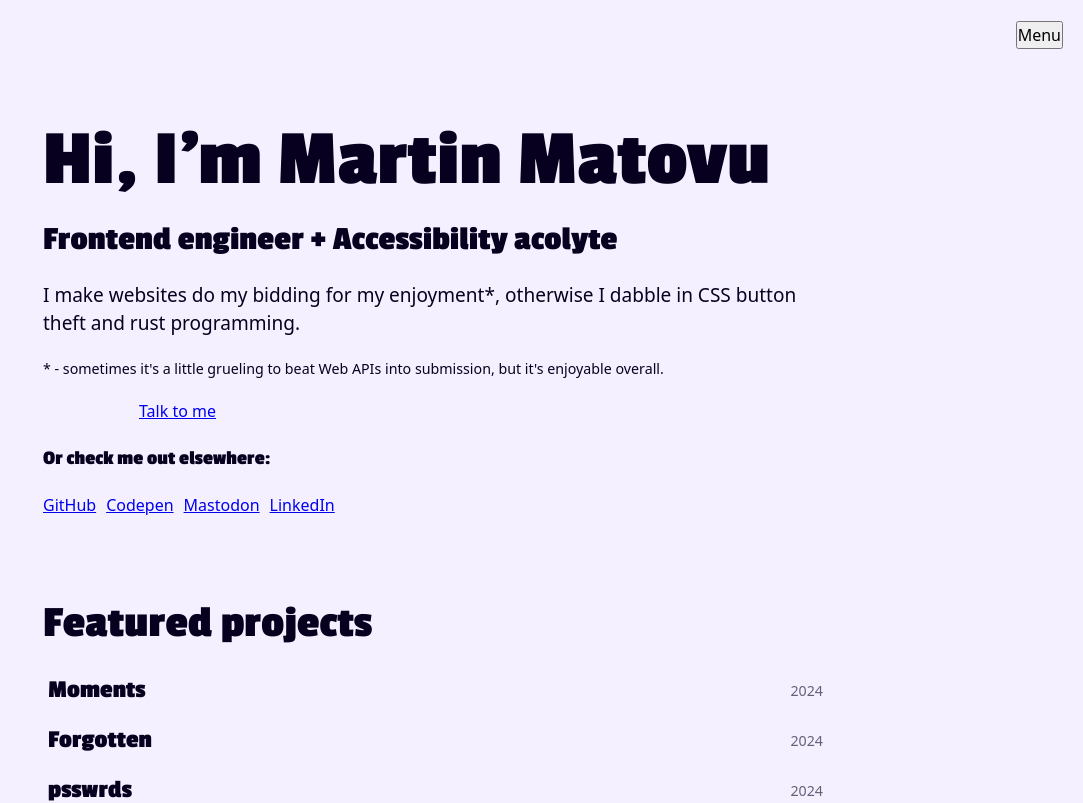
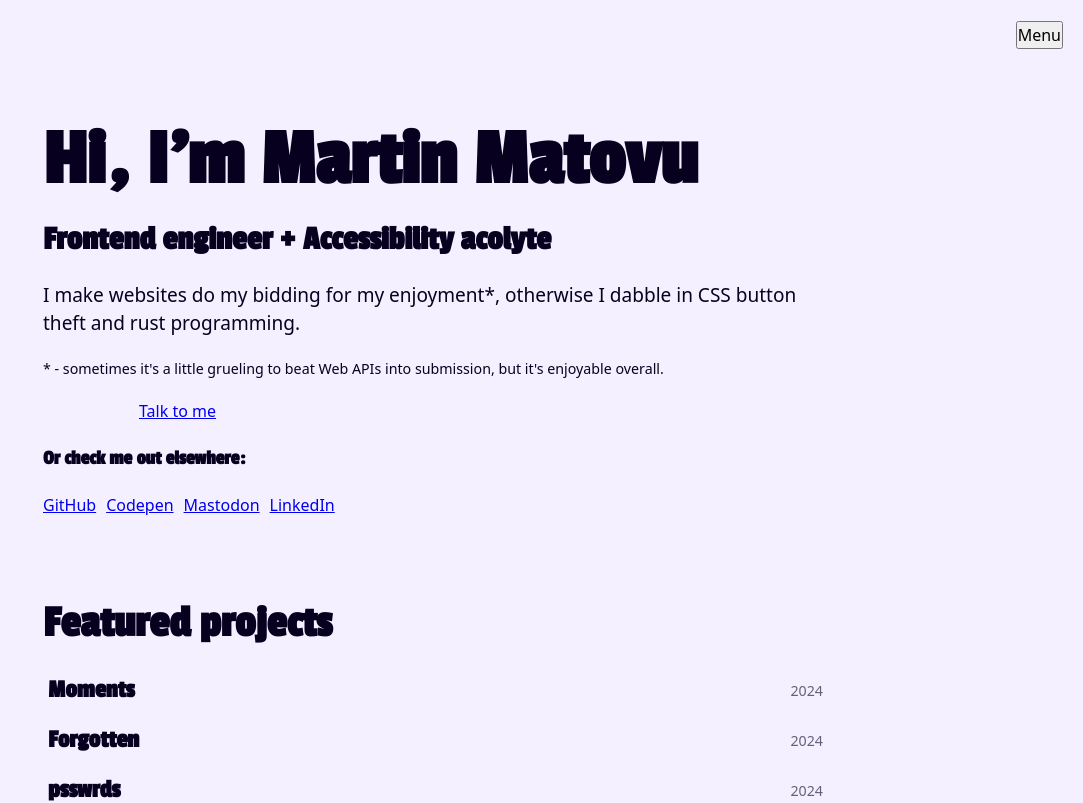
Before and after one commit to matovius/martin, a SvelteKit app: page / in a window 1280 px wide. Shown: the top 803 px of the page, without its empty margins (197-1280 px from the left). Built offline with nearby package versions, Linux system fonts and the light colour scheme.

Commit message:
fix: remove unnecessary root div, change up font imports, make `children` prop properly type-safe

```diff
--- a/src/routes/+layout.svelte
+++ b/src/routes/+layout.svelte
@@ -1,29 +1,21 @@
 <script lang="ts">
-	import '@fontsource/passion-one/400.css';
-	import '@fontsource/passion-one/700.css';
+	import '@fontsource/passion-one';
 	import '@fontsource-variable/inter';
+	import '@fontsource-variable/jetbrains-mono';
 	import '../app.css';
 
 	import Footer from '$lib/components/Footer.svelte';
 	import Header from '$lib/components/Header.svelte';
 
 	interface Props {
-		children: any;
+		children: import('svelte').Snippet;
 	}
 
 	let { children }: Props = $props();
 </script>
 
-<div id="root" class="root">
-	<Header />
+<Header />
 
-	{@render children()}
+{@render children()}
 
-	<Footer />
-</div>
-
-<style>
-	.root {
-		isolation: isolate;
-	}
-</style>
+<Footer />
```
